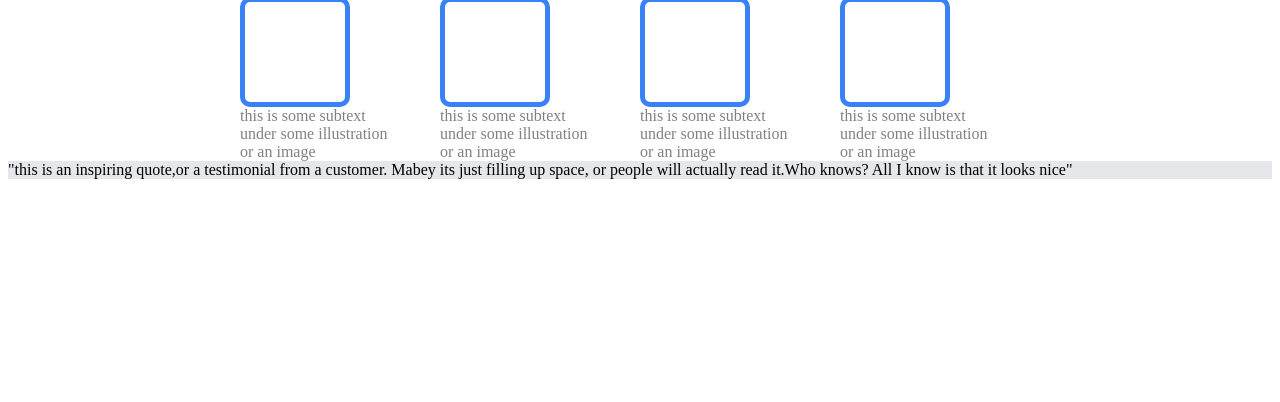
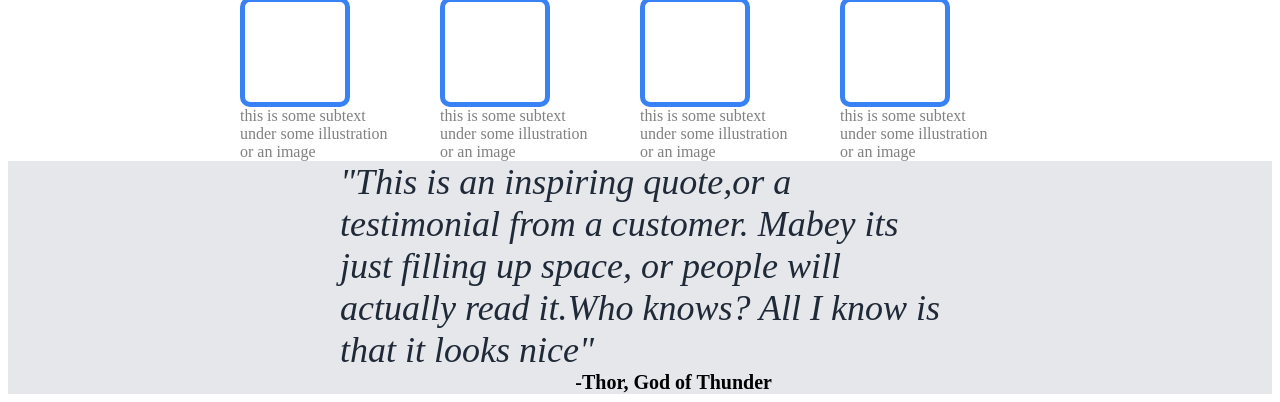
Before and after one commit to Zero-void8888888/Project-Landing-Page, a plain HTML site: page lp.html in a window 1280 px wide. Shown: the part 494-896 px from the top of the page. Before the commit the page ends 800 px from the top, so only its background shows below. Drawn offline with Linux system fonts and the light colour scheme.

Commit message:
Added the fourth section

```diff
--- a/lp.css
+++ b/lp.css
@@ -119,5 +119,24 @@ button{
 }
 .fourth{
     background-color: #E5E7EB;
+    display:flex;
+    justify-content:center;
+    align-items:center;
+    flex-direction: column;
+
 
 }
+.quote{
+    font-size:36px;
+    color:#1f2937;
+    width: 600px;
+
+}
+.author{
+    display: flex;
+    font-weight: 900px;
+    font-size: 20px;
+    margin-left:auto;
+    margin-right: 500px;
+
+}
--- a/lp.html
+++ b/lp.html
@@ -46,8 +46,9 @@
     </div>
 </div>
 <div class="fourth">
-    <div class="quote">"this is an inspiring quote,or a testimonial from a customer. Mabey its just filling up space, or people will actually read it.Who knows?
-        All I know is that it looks nice"</div>
+    <div class="quote"><em>"This is an inspiring quote,or a testimonial from a customer. Mabey its just filling up space, or people will actually read it.Who knows?
+    All I know is that it looks nice"</em></div>
+    <div class="author"><strong> -Thor, God of Thunder</strong></div>
 
 
 </div>
```
